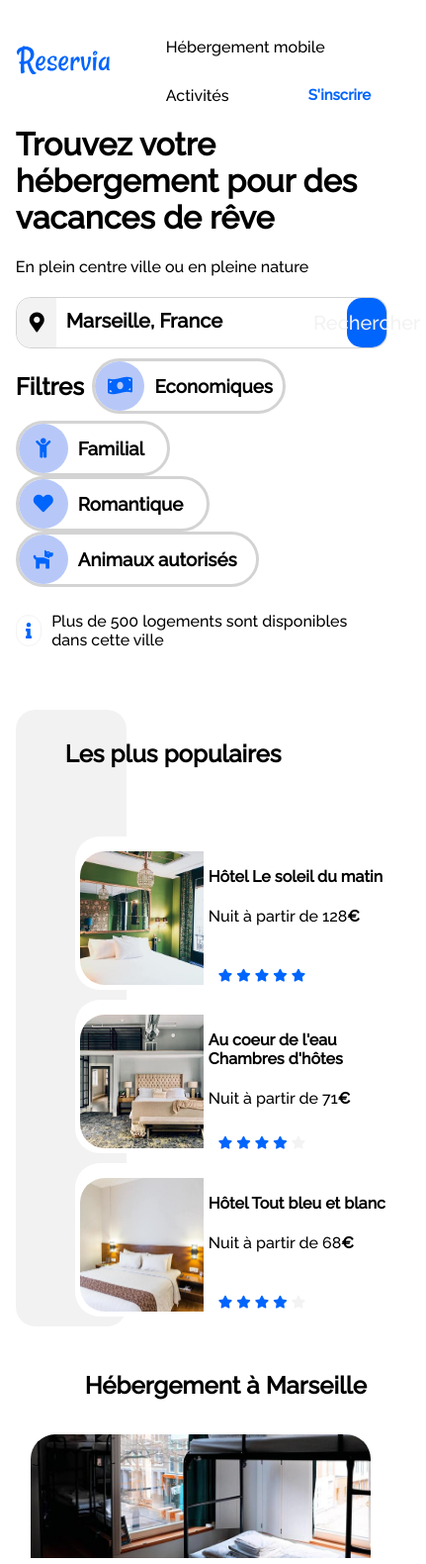
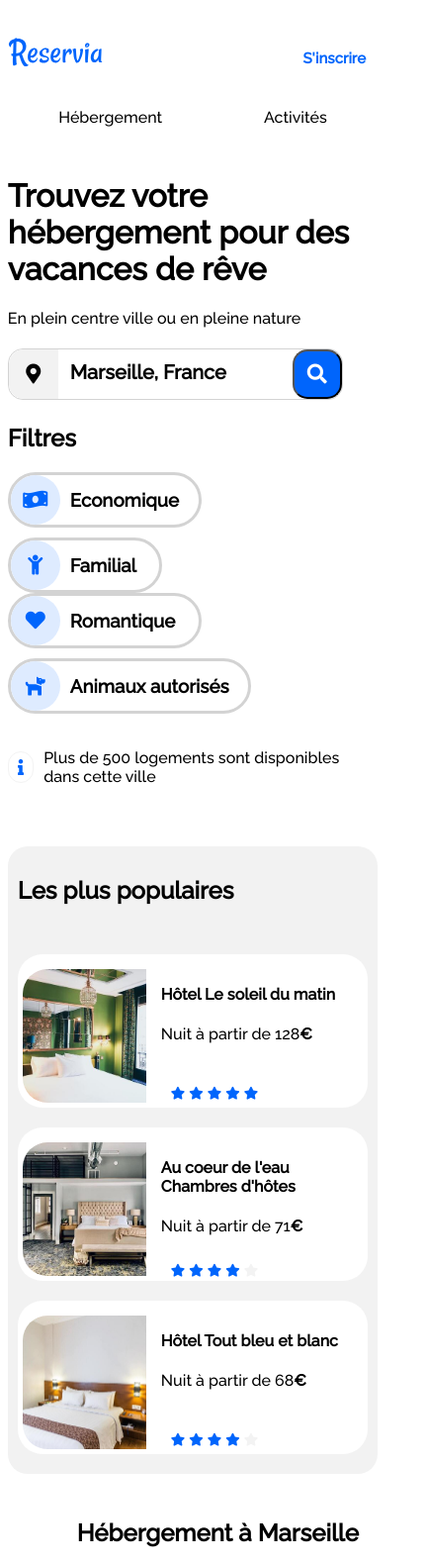
Before and after one commit to fmercken/FlorianMercken_2_13022020, a plain HTML site: page index.html in a window 390 px wide. Shown: the top 1580 px of the page at 99% size, 431 px wide, since content can reach past the window. Drawn offline with Linux system fonts and the light colour scheme.

Commit message:
Desktop/mobile ok

```diff
--- a/Style.css
+++ b/Style.css
@@ -9,6 +9,10 @@
 
 .padding-body{
     margin-top: 1%;
+}
+
+.margin{
+    margin: 0 0 0 10px;
 }
 
 .padding-menu{
@@ -214,9 +218,9 @@
     align-items: center;
     justify-content:center;
     border-radius: 50px 50px 50px 50px;
-    background-color: rgb(183, 200, 248);
+    background-color: #DEEBFF;
     text-align: center;
-    color: #0065FC;
+    color:#0065FC;
     height: 50px;
     width: 50px;
     font-size: 20px;
@@ -396,6 +400,7 @@
     display: flex;
     justify-content: flex-start;
     background-color: #f2f2f2;
+    padding-top: 30px;
 }
 .box-footer > ul{
     list-style-type: none;
@@ -437,14 +442,35 @@
         flex-wrap: wrap;
     }
 
+    .padding-left-mobile{
+
+        padding-left: 0;
+    }
+
+    .margin-bottom-mobile{
+
+        margin-bottom: 10px;
+    }
+
+    .flex-grow-mobile{
+
+        flex-grow: 1;
+        text-align: center;
+    }
+
+    .width100-mobile{
+
+        width: 100%;
+    }
+
+    .padding-menu-mobile{
+        padding-top: 30px;
+        padding-bottom: 30px;
+    }
+
 .margin-activity {
     padding: 945px 0 0 30px;
 }
-
-    .nav-mobile{
-        flex-wrap: wrap;
-
-    }
 
     link{
         color: black;
@@ -456,13 +482,8 @@
         border-bottom: 3px solid #0065FC;
     }
 
-    .container-mobile{
-        display: flex;
-        flex-wrap: nowrap;
-    }
-
     .research{
-        width: 100%;
+        width: 90%;
     }
 
     .button-search{
@@ -474,13 +495,42 @@
         display: flex;
         justify-content: flex-end;
     }
+
+
+    .text-search {
+        width: 80%;
+        height: 44px;
+        border: none;
+        font-size: 20px;
+        font-weight: bold;
+        padding-left: 5%;
+    }
+
+    .icone-research{
+        border-radius: 15px 15px 15px 15px;
+        background-color: #0065FC;
+        color: white;
+        height: 50px;
+        width: 50px;
+        font-size: 20px;
+    }
+
+    .background-grey-popular {
+        display: flex;
+        flex-flow: column wrap;
+        background-color: #f2f2f2;
+        border-radius: 20px;
+        width: 100%;
+
+    }
     .mid-background-grey {
         align-items: stretch;
         margin: 40px 0px 40px 0px;
         width: 100%;
-        /*display: flex;
-        flex-direction: column;
-        flex-wrap: wrap;*/
+    }
+
+    .padding-popular{
+        padding: 10px 10px 10px 10px;
     }
 
     .background-grey-lodging {
@@ -500,13 +550,67 @@
         width: 100%;
     }
 
-.white-background-activity {
+
+    .card-popular-mobile {
+    display: flex;
+    flex-direction: column;
+    align-items: center;
+
+    }
+
+    .card-mobile1{
+        background-color: #fff;
+        margin: 10px;
+        border-radius: 25px;
+        width: 100%;
+        height: 100%;
+    }
+
+    .card-image-popular {
+        border-radius: 25px 0px 0px 25px;
+        height: 135px;
+        width: 125px;
+        margin: 5px;
+        object-fit: cover;
+    }
+
+    .white-background-activity {
     display: flex;
     justify-content: space-around;
     margin: 10px 0px 40px 0px;
-}
 
+    }
 
+    .card-white-mobile {
+        border-radius: 25px 25px 25px 25px;
+        margin: 5px;
+        height: 100%;
+        width: 100%;
+
+    }
+
+    .box-card{
+        width: 100%;
+        height: 100%;
+    }
+
+    .break-mobile {
+        flex-basis: 100%;
+      }
+
+    .container.menu-item > li{
+        margin: 0px 0px 0 0px;
+        /*display: flex;
+        justify-content: flex-end;*/
+        list-style-type: none ;
+    }
+
+    .link-botom:hover{
+        color:#0065FC;
+        border-bottom: 3px solid #0065FC;
+        border-top: none
+
+    }
 }
 
 
@@ -519,6 +623,18 @@
     .hide-desktop{
         display: none;
     }
+
+    .container-mobile{
+        display: block;
+    }
+
+    .position-absolute{
+
+        position: absolute;
+        top: 20px;
+        right:20px;
+      }
+
 }
 
 @media all and (min-width: 1024px){
@@ -530,3 +646,10 @@
 
     }
 }
+
+
+
+
+.break {
+    flex-basis: 100%;
+  }
--- a/index.html
+++ b/index.html
@@ -1,5 +1,5 @@
 <!DOCTYPE html>
-<html langue="fr">
+<html lang="fr">
     <head>
         <meta charset="utf-8" />
         <meta name="viewport" content="width=device-width, initial-scale=1.0">
@@ -10,24 +10,13 @@
         <title>Reservia Trouvez votre hébergement pour des vacances de rêve</title>
     </head>
 
-    <body class="" >
-         <!-- Header desktop -->
-        <nav class="container raleway body-marging container-mobile hide-desktop">
+    <body class="body-marging-none" >
+        <nav class="container raleway body-marging container-mobile">
             <div class="padding-menu" id="ancre"><a href="index.html"><img src="./images/logo/Reservia.svg" /> </a></div>
-            <ul class="container menu-item marginnone nav-mobile">
-                <li><a class="link border-top padding-menu " href="#ancre-housing"> Hébergement</a></li>
-                <li><a class="link border-top padding-menu" href="#ancre-activity">Activités</a></li>
-                <li class="font-weight-bold color-blue padding-menu font-size-register">S'inscrire</li>
-            </ul>
-        </nav>
-
-        <!-- Header mobile -->
-        <nav class="container raleway body-marging container-mobile hide-mobile">
-            <div class="padding-menu" id="ancre"><a href="index.html"><img src="./images/logo/Reservia.svg" /> </a></div>
-            <ul class="container menu-item marginnone nav-mobile">
-                <li><a class="link border-top padding-menu " href="#ancre-housing"> Hébergement mobile</a></li>
-                <li><a class="link border-top padding-menu" href="#ancre-activity">Activités</a></li>
-                <li class="font-weight-bold color-blue padding-menu font-size-register">S'inscrire</li>
+            <ul class="container menu-item marginnone padding-left-mobile">
+                <li class="flex-grow-mobile"><a class="link border-top padding-menu padding-menu-mobile link-botom width100-mobile" href="#ancre-housing"> Hébergement</a></li>
+                <li class="flex-grow-mobile"><a class="link border-top padding-menu padding-menu-mobile link-botom width100-mobile" href="#ancre-activity">Activités</a></li>
+                <li class="font-weight-bold color-blue padding-menu font-size-register position-absolute">S'inscrire</li>
             </ul>
         </nav>
 
@@ -44,25 +33,26 @@
                         placeholder="Renseignez votre recherche ..."/>
                 </div>
                 <div class="mobile-research" >
-                    <button class="button-search raleway">Rechercher</button>
+                    <button class="button-search raleway hide-desktop">Rechercher</button>
+                    <button class="hide-mobile icone-research"><i class="fas fa-search"></i></button>
                 </div>
 
             </div>
             <div class= "menufilter raleway padding-body flex-wrap-all">
-                <h2 class="marginfilter">Filtres</h2>
-                <div class= "button marginfilter link1">
+                <h2 class="marginfilter break-mobile">Filtres</h2>
+                <div class= "button marginfilter link1 margin-bottom-mobile">
                     <span class="menuicons "><i class="fas fa-money-bill-wave "></i></span>
-                    <h3 class="link1">Economiques</h3>
+                    <h3 class="link1">Economique</h3>
                 </div>
                 <div class= "button marginfilter button1">
                     <span class="menuicons"><i class="fas fa-child"></i></span>
                     <h3 class="link1">Familial</h3>
                 </div>
-                <div class= "button marginfilter">
+                <div class= "button marginfilter margin-bottom-mobile">
                     <span class="menuicons"><i class="fas fa-heart"></i></span>
                     <h3 class="link1">Romantique</h3>
                 </div>
-                <div class= "button marginfilter button2">
+                <div class= "button marginfilter button2 margin-bottom-mobile">
                     <span class="menuicons"><i class="fas fa-dog"></i></span>
                     <h3 class="link1">Animaux autorisés</h3>
                 </div>
@@ -82,8 +72,8 @@
             <div class="mid-background-grey flex-space-around background-mobile1">
                 <div class="background-grey-popular">
                     <h2 class="padding-popular">Les plus populaires</h2>
-                    <div class="popular-cards padding-popular">
-                        <div class="card inline padding-popular2">
+                    <div class="popular-cards padding-popular card-popular-mobile">
+                        <div class="card inline padding-popular2 card-mobile1">
                             <img  class="card-image-popular" src="images/hebergements/4_small/emile-guillemot-Bj_rcSC5XfE-unsplash.jpg">
                             <div class="card-footer margin">
                                 <h4>Hôtel Le soleil du matin</h4>
@@ -98,7 +88,7 @@
                             </div>
                         </div>
 
-                        <div class="card inline padding-popular2">
+                        <div class="card inline padding-popular2 card-mobile1">
                             <img  class="card-image-popular" src="./images/hebergements/4_small/aw-creative-VGs8z60yT2c-unsplash.jpg"/>
                             <div class="card-footer margin">
                                 <h4>Au coeur de l'eau Chambres d'hôtes</h4>
@@ -112,7 +102,7 @@
                                 </div>
                             </div>
                         </div>
-                        <div class="card inline padding-popular2">
+                        <div class="card inline padding-popular2 card-mobile1">
                             <img  class="card-image-popular" src="./images/hebergements/4_small/febrian-zakaria-sjvU0THccQA-unsplash.jpg"/>
                             <div class="card-footer margin">
                                 <h4>Hôtel Tout bleu et blanc</h4>
@@ -232,8 +222,8 @@
         <section class="padding-body raleway body-marging">
             <h2 class="padding-activity margin-activity" id="ancre-activity">Activités à Marseille</h2>
             <div class="white-background-activity flex-wrap-all">
-                <div class="card-white-a shadow">
-                    <img  class="card-image-white-a" src="images/activites/3_medium/reno-laithienne-QUgJhdY5Fyk-unsplash.jpg">
+                <div class="card-white-a shadow card-white-mobile">
+                    <img  class="card-image-white-a card-mobile" src="images/activites/3_medium/reno-laithienne-QUgJhdY5Fyk-unsplash.jpg">
                     <div class="card-footer">
                         <h2 class="font-size-activity">Vieux Port</h2>
 
@@ -241,61 +231,62 @@
                 </div>
 
               <div class="box-card flex-direction flex-space-between">
-                 <div class="card-white-b shadow">
-                     <img  class="card-image-white-b" src="images/activites/4_small/paul-hermann-QFTrLdQIRhI-unsplash.jpg">
+                 <div class="card-white-b shadow card-white-mobile">
+                     <img  class="card-image-white-b card-mobile" src="images/activites/4_small/paul-hermann-QFTrLdQIRhI-unsplash.jpg">
                       <div class="card-footer">
                          <h2 class="font-size-activity">Fort de Pomègues</h2>
                      </div>
                   </div>
 
-                  <div class="card-white-c shadow">
-                     <img  class="card-image-white-c" src="images/activites/4_small/kevin-hikari-rV_Qd1l-VXg-unsplash.jpg">
+                  <div class="card-white-c shadow card-white-mobile">
+                     <img  class="card-image-white-c card-mobile" src="images/activites/4_small/kevin-hikari-rV_Qd1l-VXg-unsplash.jpg">
                       <div class="card-footer">
                          <h2 class="font-size-activity">Îles du Frioul</h2>
                       </div>
                   </div>
               </div>
-                <div class="card-white-a shadow">
-                    <img  class="card-image-white-a" src="images/activites/4_small/kilyan-sockalingum-NR8-cBCN3aI-unsplash.jpg">
+                <div class="card-white-a shadow card-white-mobile">
+                    <img  class="card-image-white-a card-mobile" src="images/activites/4_small/kilyan-sockalingum-NR8-cBCN3aI-unsplash.jpg">
                     <div class="card-footer">
                         <h2 class="font-size-activity">Parc National des Calanques</h2>
                     </div>
                 </div>
 
                 <div class="box-card flex-direction flex-space-between">
-                    <div class="card-white-d shadow">
-                        <img  class="card-image-white-d" src="images/activites/4_small/florian-wehde-xW9e8gdotxI-unsplash.jpg">
+                    <div class="card-white-d shadow card-white-mobile">
+                        <img  class="card-image-white-d card-mobile" src="images/activites/4_small/florian-wehde-xW9e8gdotxI-unsplash.jpg">
                          <div class="card-footer">
                             <h2 class="font-size-activity">Notre-Dame-de-la-Garde</h2>
                         </div>
-                     </div>
+                    </div>
 
-                     <div class="card-white-e shadow">
-                        <img  class="card-image-white-e" src="images/activites/4_small/lena-paulin-wH2-EJoDcV0-unsplash.jpg">
+                     <div class="card-white-e shadow card-white-mobile">
+                        <img  class="card-image-white-e card-mobile" src="images/activites/4_small/lena-paulin-wH2-EJoDcV0-unsplash.jpg">
                          <div class="card-footer">
                             <h2 class="font-size-activity">Parc Longchamp</h2>
                          </div>
                      </div>
-                 </div>
+                </div>
+           </div>
         </section>
 
 
        <footer class="box-footer raleway padding-body flex-wrap-all body-marging-none width100">
         <ul class="about margin02">
-            <h3>A propos</h3>
+            <li class="font-weight-bold">A propos</li>
             <li>Fonctionnement du site</li>
             <li>Conditions générales de vente</li>
             <li>Données et confidentialité</li>
         </ul>
 
         <ul class="lodging margin02">
-            <h3>Nos Hébergements</h3>
+            <li class="font-weight-bold">Nos Hébergements</li>
             <li>Charte qualité </li>
             <li>Soumettre votre hôtel</li>
         </ul>
 
         <ul class="assistance margin02">
-            <h3>Assistance</h3>
+            <li class="font-weight-bold">Assistance</li>
             <li>Centre d'aide</li>
             <li>Nous contacter</li>
         </ul>
```
